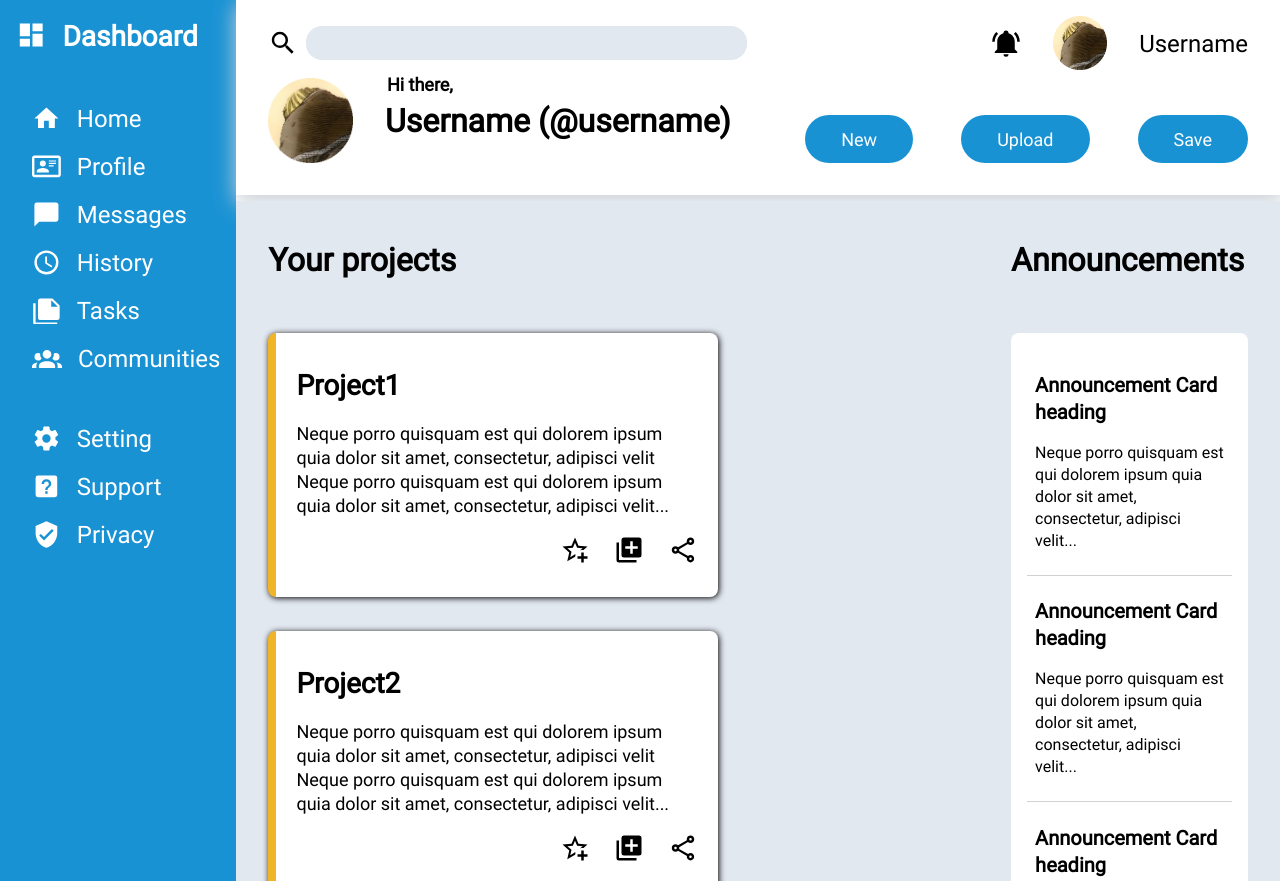
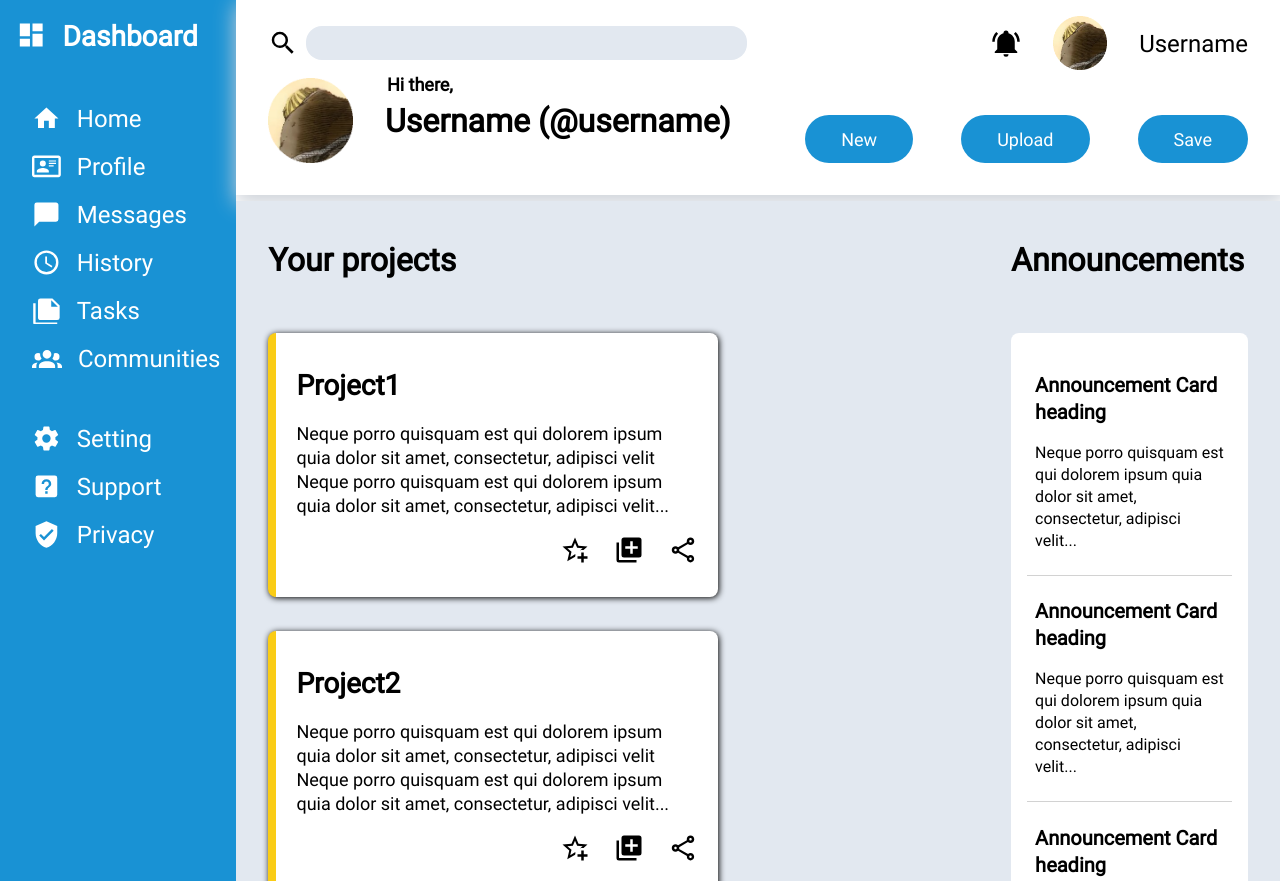
Before and after one commit to MisharyD/dashboard, a plain HTML site: page index.html in a window 1280 px wide. Shown: the top 881 px of the page. Drawn offline with Linux system fonts and the light colour scheme.

Commit message:
final commit

```diff
--- a/items.css
+++ b/items.css
@@ -163,7 +163,8 @@
     background-color: white;
     padding:32px 20px;
     border-radius: 8px;
-    border-left: 8px solid #F0B429;
+    /* border-left: 8px solid #c2410c; */
+    border-left: 8px solid #facc15;
     box-shadow: 1px 1px 6px 0px #000000;
 
     display:flex;
```
